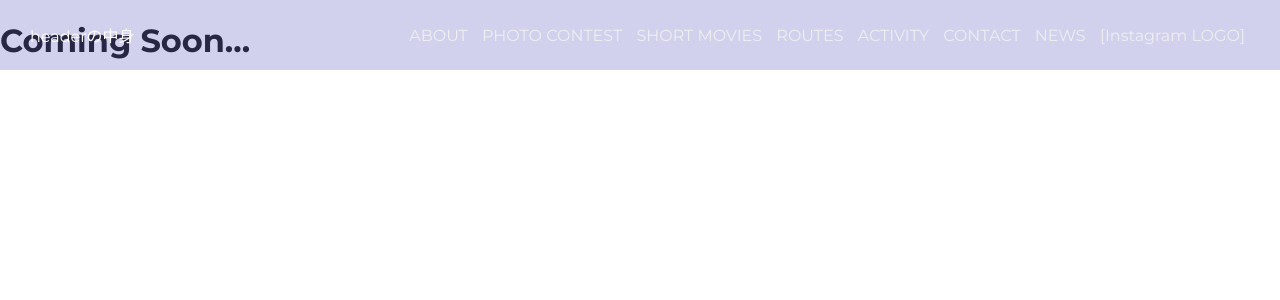
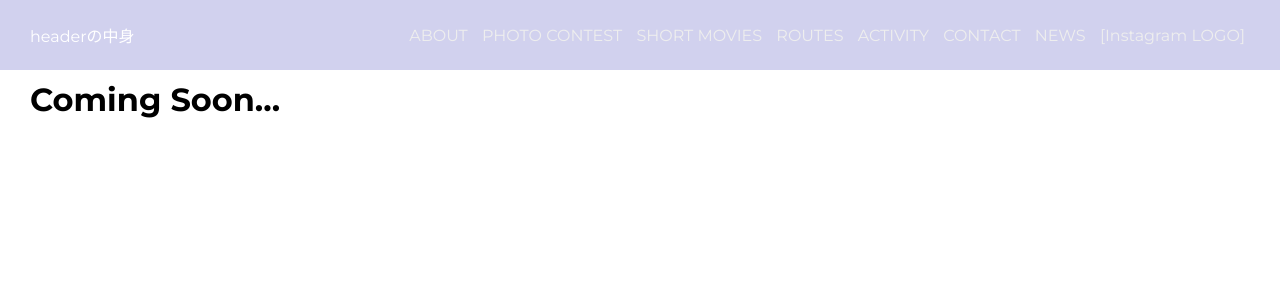
Before and after one commit to Dev-TRANs/nagoyc.stki.org, a SvelteKit app: page /news in a window 1280 px wide. Shown: the top 300 px of the page. Built offline with nearby package versions, Linux system fonts and the light colour scheme.

Commit message:
トップページのレイアウトを分離していい感じにする

```diff
--- /dev/null
+++ b/src/routes/(main)/+layout.svelte
@@ -0,0 +1,11 @@
+<script lang="ts">
+let { children } = $props();
+</script>
+
+<style>
+main {
+  margin: 80px 30px 0;
+}
+</style>
+
+<main>{@render children()}</main>
```
Also changed, not shown: src/routes/(main)/activity/+page.svelte (renamed from src/routes/activity/+page.svelte), src/routes/(main)/contact/+page.svelte (renamed from src/routes/contact/+page.svelte), src/routes/(main)/news/+page.svelte (renamed from src/routes/news/+page.svelte), src/routes/(main)/photo-contest/+page.svelte (renamed from src/routes/photo-contest/+page.svelte), src/routes/(main)/routes/+page.svelte (renamed from src/routes/routes/+page.svelte), src/routes/(main)/short-movies/+page.svelte (renamed from src/routes/short-movies/+page.svelte).
